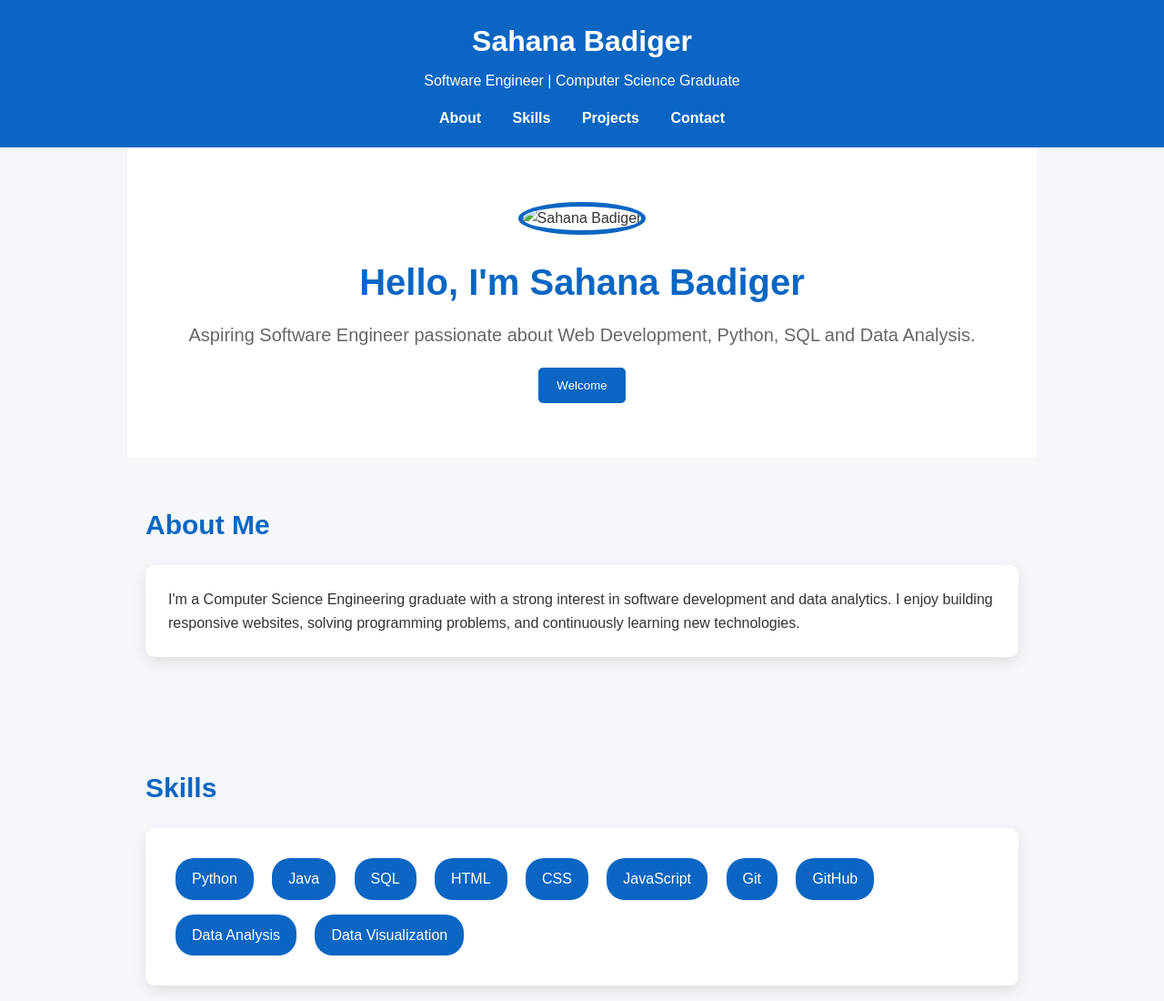
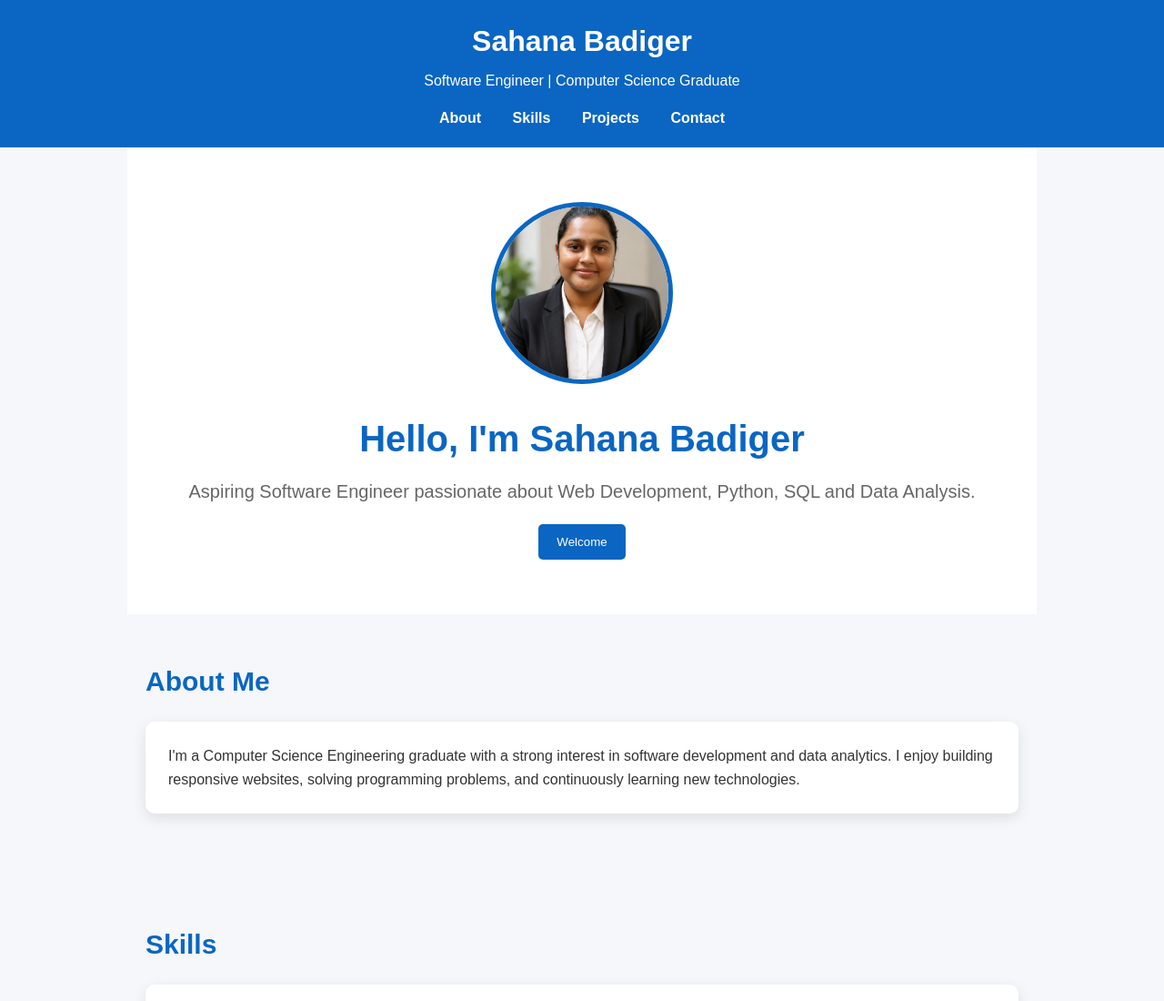
Before and after one commit to sahanab9980-ved/portfolio, a plain HTML site: page index.html in a window 1280 px wide. Shown: the top 1100 px of the page at 91% size. Drawn offline with Linux system fonts and the light colour scheme.

Commit message:
Update index.html

```diff
--- a/index.html
+++ b/index.html
@@ -157,7 +157,7 @@ background:#084d94;
 
 <section class="hero">
 
-<img src="profile.jpg" alt="Sahana Badiger">
+<img src="profile.jpg.jpeg" alt="Sahana Badiger">
 
 <h2>Hello, I'm Sahana Badiger</h2>
 
```
